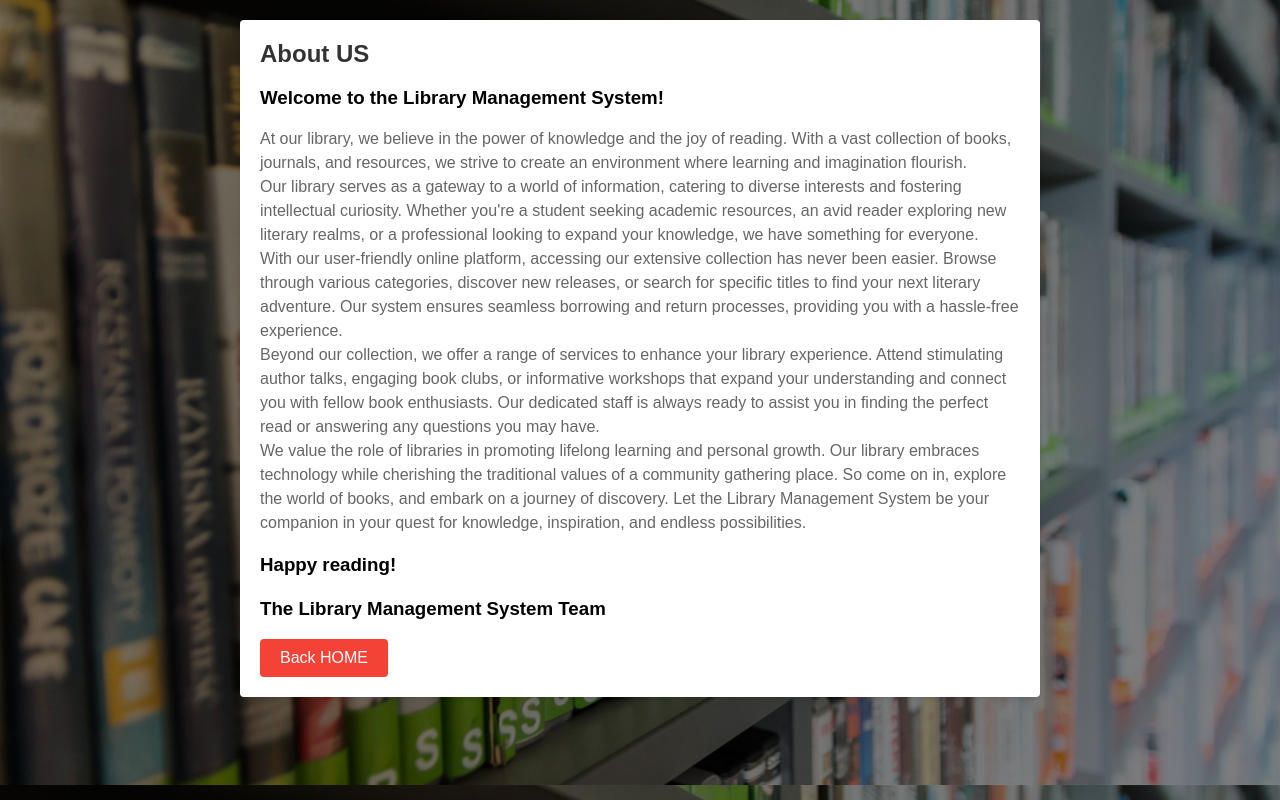
After one commit to cepdnaclk/e19-co226-library-management-system, a PHP site: page /about_us.html in a window 1280 px wide. The commit adds this page. Run offline with PHP 8.4, Linux system fonts and the light colour scheme.

Commit message:
New files added

```diff
--- /dev/null
+++ b/User_login_page/about_us.html
@@ -0,0 +1,44 @@
+<!DOCTYPE html>
+<html lang = "en">
+    <head>
+        <title>
+            About US
+        </title>
+        <link rel = "stylesheet" href="style_aboutus.css">
+    </head>
+    <body>
+        <div class = "main">
+            <div class = "content">
+                <h1>About US</h1>
+                <h3>Welcome to the Library Management System!</h3>
+                <p class = "par">
+                    <!--At our library, we believe in the power of knowledge and the joy of reading. With a vast collection of <br>books, journals, and resources, we strive to create an environment where  learning  and  imagination <br>
+                    flourish.Our library serves as a gateway to a world of information, catering to diverse interests  and <br>fostering intellectual curiosity. Whether you're a student seeking academic resources, an avid reader<br>
+                    exploring new literary realms, or a professional looking to expand your knowledge,  we  have something <br>for everyone.With our user-friendly online platform, accessing our extensive  collection  has  never <br>
+                    been easier.Browse through various categories, discover new releases, or search for specific titles to <br>find your next literary adventure. Our system ensures seamless borrowing and return processes,providing<br>
+                    you with a hassle-free experience.-->
+
+
+                    At our library, we believe in the power of knowledge and the joy of reading. With a vast collection of books, journals, and resources, we strive to create an environment where learning and imagination flourish.<br>
+
+                    Our library serves as a gateway to a world of information, catering to diverse interests and fostering intellectual curiosity. Whether you're a student seeking academic resources, an avid reader exploring new literary realms, or a professional looking to expand your knowledge, we have something for everyone.<br>
+
+                    With our user-friendly online platform, accessing our extensive collection has never been easier. Browse through various categories, discover new releases, or search for specific titles to find your next literary adventure. Our system ensures seamless borrowing and return processes, providing you with a hassle-free experience.<br>
+
+                    Beyond our collection, we offer a range of services to enhance your library experience. Attend stimulating author talks, engaging book clubs, or informative workshops that expand your understanding and connect you with fellow book enthusiasts. Our dedicated staff is always ready to assist you in finding the perfect read or answering any questions you may have.<br>
+
+                    We value the role of libraries in promoting lifelong learning and personal growth. Our library embraces technology while cherishing the traditional values of a community gathering place. So come on in, explore the world of books, and embark on a journey of discovery. Let the Library Management System be your companion in your quest for knowledge, inspiration, and endless possibilities.<br>
+
+
+                </p>
+                <h3>
+                    Happy reading!<br><br>
+                    The Library Management System Team<br>
+                </h3>
+
+                <a href = "Login.html" class=" button">Back HOME</a>
+
+            </div>
+        </div>
+
+    </body>
--- /dev/null
+++ b/User_login_page/style_aboutus.css
@@ -0,0 +1,41 @@
+.button {
+    display: inline-block;
+    padding: 10px 20px;
+    background-color: #f44336;
+    color: white;
+    text-decoration: none;
+    border-radius: 4px;
+  }
+body {
+    font-family: Arial, sans-serif;
+    background-color: #f8f8f8;
+    margin: 0;
+    padding: 0;
+    background: linear-gradient(to top,rgba(0,0,0,0.5)100%,rgba(0,0,0,0.5)100%),url(about_us.jpg);
+    background-position: center;
+    background-size: cover;
+}
+
+.main {
+    max-width: 800px;
+    margin: 0 auto;
+    padding: 20px;
+}
+
+.content {
+    background-color: #ffffff;
+    padding: 20px;
+    border-radius: 4px;
+    box-shadow: 0 2px 4px rgba(0, 0, 0, 0.1);
+}
+
+h1 {
+    color: #333333;
+    font-size: 24px;
+    margin-top: 0;
+}
+
+.par {
+    color: #666666;
+    line-height: 1.5;
+}
```
Also changed, not shown: User_login_page/Login.html (+9 -7 lines), User_login_page/style.css (+19 -14 lines), User_login_page/about_us.jpg (added), User_login_page/pexels-tiana-2898170.jpg (added), 3 other files.
